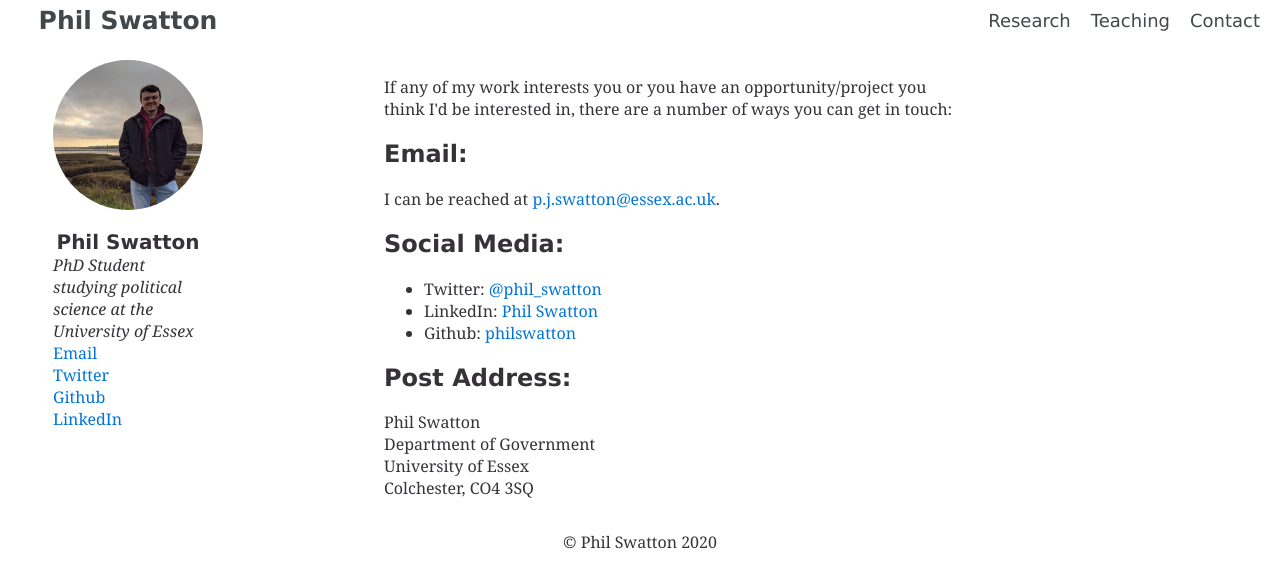
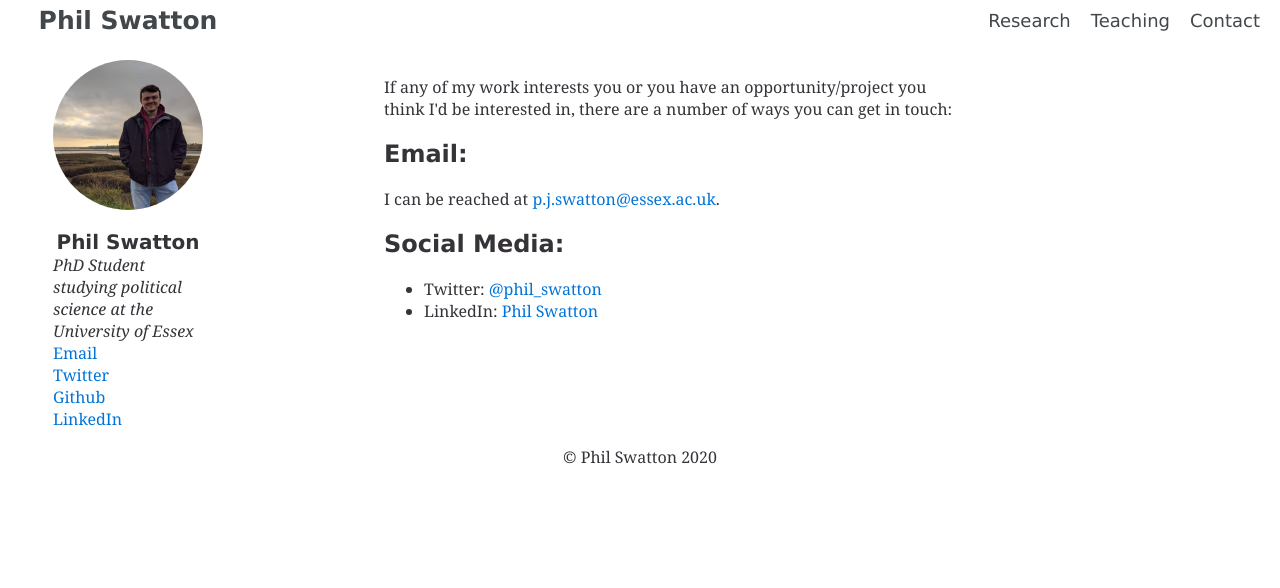
Before and after one commit to philswatton/philswatton.github.io, a Jekyll site: the page built from contact/index.html, in a window 1280 px wide. Shown: the top 588 px of the page. Built offline with Jekyll 4.4.1, drawn with Linux system fonts in a browser that asks for light colours.

Commit message:
Update index.html

```diff
--- a/contact/index.html
+++ b/contact/index.html
@@ -11,11 +11,4 @@ title: Contact
 <ul>
   <li>Twitter: <a href="https://twitter.com/phil_swatton">@phil_swatton</a></li>
   <li>LinkedIn: <a href="https://www.linkedin.com/in/philswatton/">Phil Swatton</a></li>
-  <li>Github: <a href="https://github.com/philswatton">philswatton</a></li>
 </ul>
-
-<h2>Post Address:</h2>
-<p>Phil Swatton<br>
-Department of Government<br>
-University of Essex<br>
-Colchester, CO4 3SQ</p>
```
